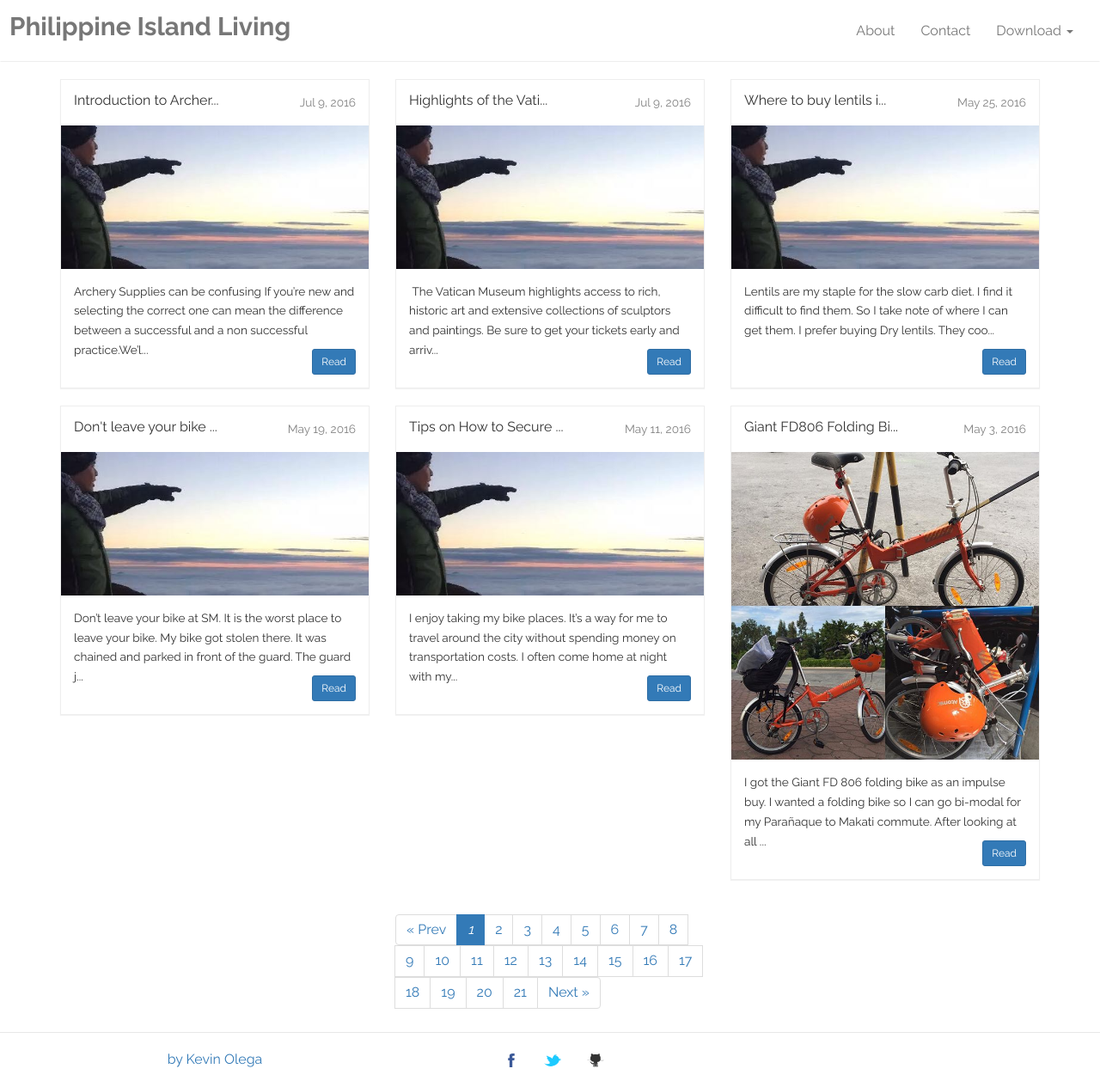
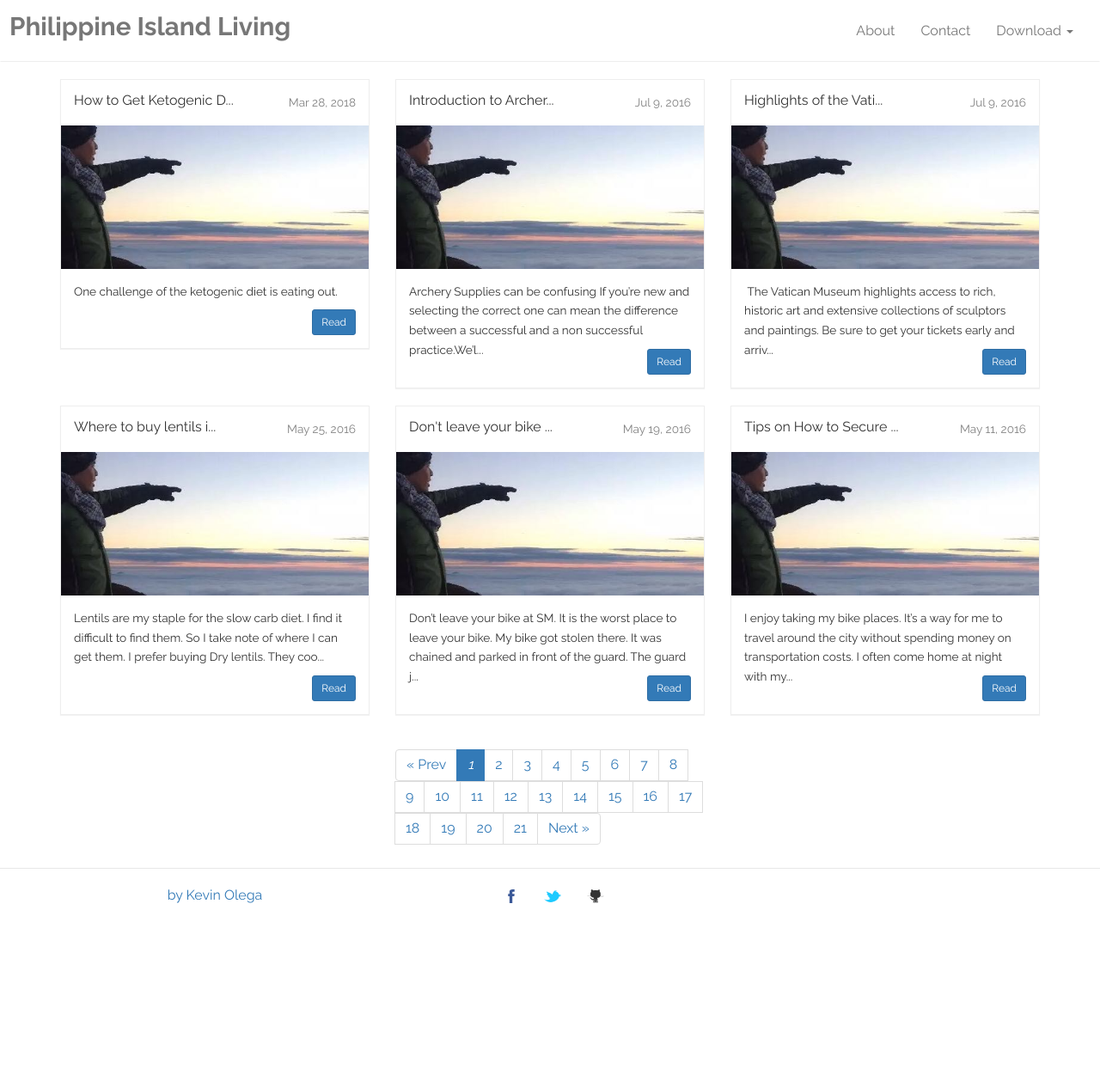
Before and after one commit to virtualous/blog, a Jekyll site: the page built from index.html, in a window 1280 px wide. Shown: the whole page at 86% size. Built offline with Jekyll 4.4.1, drawn with Linux system fonts in a browser that asks for light colours; the list of posts is cut into pages by our own code; after the commit the page ends 1074 px from its top, so only the background shows below that; some of the changed lines change nothing that is shown.

Commit message:
added post updated bike post

```diff
--- a/_posts/2016-05-03-giant-fd806-folding-bike-review.md
+++ b/_posts/2016-05-03-giant-fd806-folding-bike-review.md
@@ -8,12 +8,19 @@
 categories: [blog, Cycling]
 ---
 
-I got the Giant FD 806 folding bike as an impulse buy. I wanted a folding bike so I can go bi-modal for my Parañaque to Makati commute. After looking at all the bike shops in Pasong Tamo this bike was the best I could buy for my budget. I used it for a month, got tired and stopped.
+I got the Giant FD 806 folding bike as an impulse buy.
 
+I wanted a folding bike so I can go bi-modal for my Parañaque to Makati commute.
 
-I then tried again but it felt it was more trouble than it's worth.
+After looking at all the bike shops in Pasong Tamo this bike was the best I could buy with my budget.
+
+I used it for a month, bike commuting got tired and stopped.
+
+I then tried bike commuting from Parañaque to Makati and back again but it felt it was more trouble than it's worth.
 
 Don't get me wrong, I love using this bike but if you intend to use this bike to commute for 15km straight I wouldn't recommend it.
+
+*Update: The reason why I didn't like this bike for work related bike commute is that it did take some time to get back and I wasn't really good at planning what I was going to bring back then. I had drawing gear, and CrossFit gear and was working in a call center. My pack was heavy and my bike commute times are crazy. I left the house half past midnight and needed to be in Makati by 2am. I then left Makati at noon or close to five pm so the the sun was extremelt hot or the traffic was horrible.*
 
 This bike can take some abuse. I took it to Makati but because it was rush hour, I couldn't find a bus that would give me a ride mostly because it's full of people and I ended up riding it all the way to Parañaque then I got invited by a bike group to join them as we rode back to the Fort, Makati and the final stop is in Manila then back to Parañaque.
 
@@ -80,10 +87,28 @@
 I bought myself a rear carrier bag and use that a lot. The advantage of a rear carry is you can bike without a backpack or a belt bag. This doesn't restrict your breathing and everything feels lighter. The downside is that you have to remove it every time you'll leave your bike.
 I tried removing the rear carrier and the mud guards this summer. It felt that the bike got lighter but not that much difference. The place I live in has anti flood walls so I'll need to lift the bike a few times to get it inside the house and I don't feel that much different carrying the bike without the mud guards and the rear carrier.
 
+### Two Years Later
+
+I've taken this bike from Parañaque to Sta. Rosa and the ride was super comfortable compared to using a mountain bike.
+
+I now have a fixed gear and a mountain bike as an alternative but I use this bike for errands that require me to carry things like a heavy backpack.
+
+One advantage of this bike is the posture you are in while riding it. The upright position makes riding while carrying bags are comfortable.
+
+It's not as fast but you get there in a chill, comfortable manner.
+
+It's also good for climbing because ot the small wheels.
+
+Now that I think about it, the Php 14,000 is worth it for this bike.
+
+I actually now prefer this bike for long rides that are not time sensitive.
+
+This bike is really tough. I haven't repaired or maintained this bike in any major way. I got a flat once. Had the inner tube vulcanized, and also replaced the brake pads. My chain is squeaky though. I've never cleaned it. I might take it to a shop for that or buy a new one if needed. This bike deserves way more love than I give it.
+
 #### Should you buy it?
 
 
-- For short distance rides about 5-10km -- it's a good bike.
+- For short distance rides about 5-10km, it's a good bike.
 - For bike commute that involves taking it to a bus or a train it'll be more trouble than it's worth.
 
 
@@ -94,6 +119,7 @@
 The bike is beautiful. I get a lot of compliments.
 
 The price of the bike is close to double of most of the cheap folding bikes that weighs the same. I really couldn't tell the difference.
+
 My friend tells me that with Php 14,000 I could have gotten a Doppelgänger or paid a little bit more for a Dahon.
 
 #### Some tips:
@@ -105,6 +131,7 @@
 - The stock version doesn't come with quick release for the wheels get yourself a 15' wrench.
 - Buy a front and rear light. The cheap ones will do fine. Don't forgeT to
 - Buy a bike lock. The U-Lock is the best but the good ones are expensive. I get by with a Master Lock.
+- Update. You can get a U-Lock from Decathalon for Php 1,000.
 
 
 ![Giant FD 806](https://raw.githubusercontent.com/kevinolega/philippineislandliving/master/images/GiantFD806.jpg "Giant Entry Level Folding Bike")
--- /dev/null
+++ b/_posts/2018-03-28-Keto-Eat-Out.md
@@ -0,0 +1,72 @@
+---
+layout: post
+title: How to Get Ketogenic Diet Meals Eating Out in the Philippines
+date: 2018-03-28 17:26
+permalink: /keto-eat-out/
+author: Kevin Olega
+---
+
+
+
+One challenge of the ketogenic diet is eating out.
+
+Filipinos love rice and eating rice is expected.
+
+It's going to take a little trial and error but with a little patience you can get used to eating out in the Philippines on a Ketogenic diet.
+
+Here are some tips and suggestions to eating out and following the rules of the ketogenic diet in the Philippines
+
+### Rules I follow to Eating Keto in the Philippines
+
+1. If you notice that the sauce is a little sweet, don't eat all of it. Just consume the meat part.
+2. Get used to eating the same meals.
+3. Explore until you find Keto meals.
+
+
+### Eatery Suggestions Mainstream
+
+1. Pork Sinigang. (Don't eat the gabi)
+2. Bulalo
+3. Kaldereta (Don't eat the potato)
+4. Beef or Pork Steak
+5. Chicken or Pork Adobo (Get extra eggs if you can)
+6. Afritada (Don't eat the potato)
+7. Lechon Kawali
+8. Eggs are your friend. Get fried eggs, scrambled eggs, boiled eggs, balut, etc.
+9. Liempo or Barbecue. Some sell them drizzled in a sweet sauce, just rinse it with a little vinegar and you're good.
+10. Chicken Inasal with skin
+
+### Eatery Suggestions - Exotic
+
+1. Papaitan.
+2. Gotong Batangas
+3. Dinuguan
+4. Sisig
+5. Dinakdakan
+
+### 711 Suggestions
+
+1. Chicharon
+2. Canned Tuna
+3. Hotdog without bun. (Better than nothing. Not good for super strict Keto)
+
+### Streetfood Suggestions
+
+1. Balut
+2. Chicharon.
+3. Boiled Egg
+
+### Grocery Suggestions
+
+If I have a chance to buy from a grocery here's what I'd get.
+
+1. Butter
+2. Sour Cream
+3. Cream Cheese
+
+
+Disclaimer. I don't follow super strict Keto. I'm satisfied just not eating rice and cutting down on my sugar.
+
+I hope this helps.
+
+Thank you for visiting my site.
```
Also changed, not shown: 1 other file.
